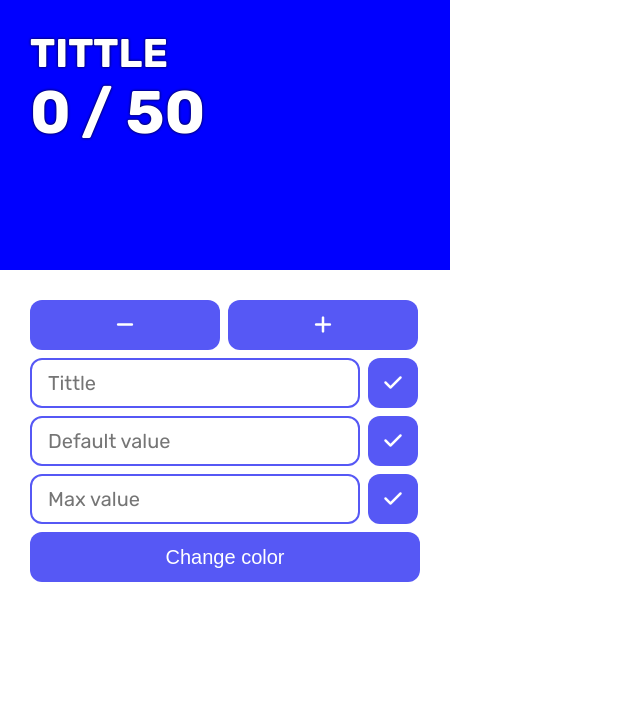
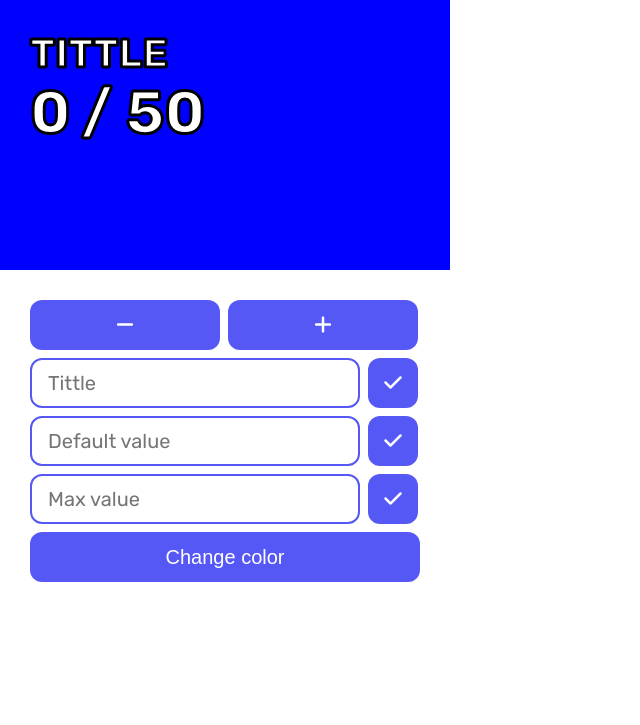
Before and after one commit to mledrut/succes-counter, a plain HTML site: page index.html in a window 1280 px wide. Shown: the top 725 px of the page, without its empty margins (0-640 px from the left). Drawn offline with nearby package versions, Linux system fonts and the light colour scheme.

Commit message:
Add stroke on text to chromakey
remove shadow text

```diff
--- a/style.css
+++ b/style.css
@@ -30,7 +30,7 @@ h1
     font-size: 40px;
     text-transform: uppercase;
     color: white;
-    text-shadow: 0px 0px 3px black;
+    -webkit-text-stroke: 3px black;
 
 }
 h2
@@ -40,7 +40,7 @@ h2
     float: left;
     margin-right: 10px;
     color: white;
-    text-shadow: 0px 0px 3px black;
+    -webkit-text-stroke: 3px black;
 }
 
 
```
